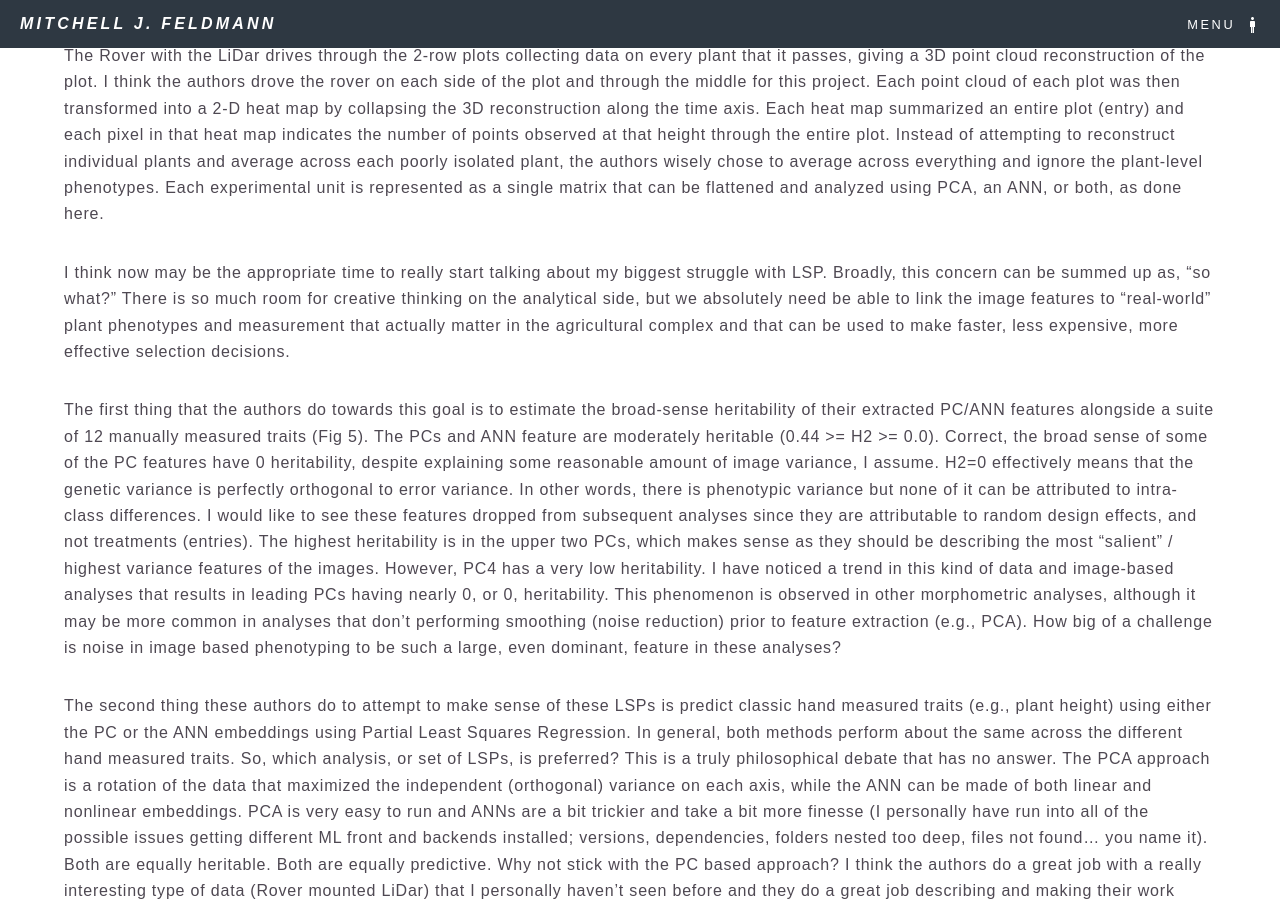
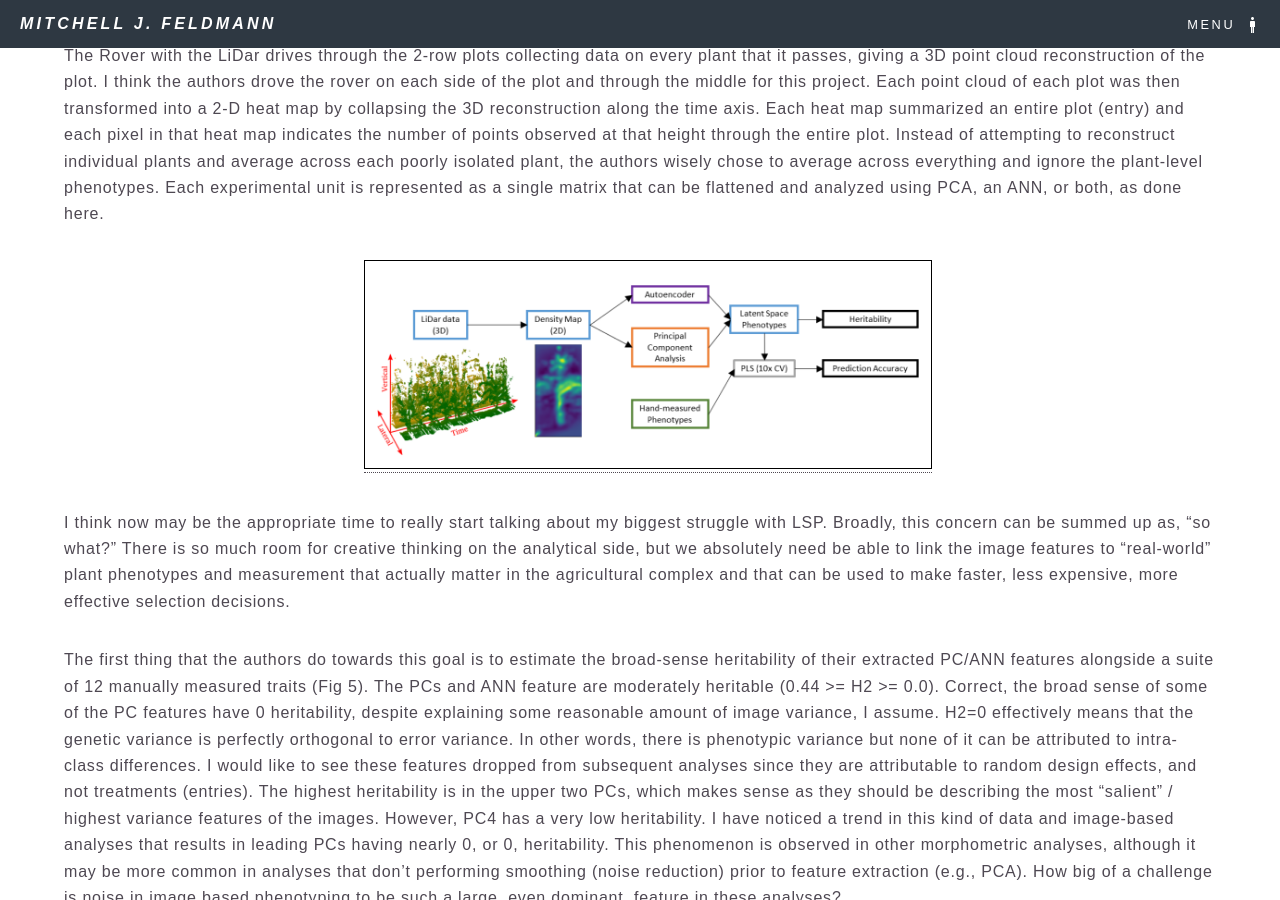
Before and after one commit to mjfeldmann/mjfeldmann.github.io, a Jekyll site: the page built from _posts/blog/2020-02-24-gageetal.markdown, in a window 1280 px wide and 900 px high, scrolled down 957 px. Built offline with Jekyll 4.4.1, drawn with Linux system fonts in a browser that asks for light colours; nearby versions of some CDN libraries; a style sheet for code colours, icons or effects is not loaded.

Commit message:
post CASS

```diff
--- a/_posts/blog/2020-02-24-gageetal.markdown
+++ b/_posts/blog/2020-02-24-gageetal.markdown
@@ -19,11 +19,19 @@ This is what I find so exciting about this paper. The author's collected 3-D LiD
 
 The Rover with the LiDar drives through the 2-row plots collecting data on every plant that it passes, giving a 3D point cloud reconstruction of the plot. I think the authors drove the rover on each side of the plot and through the middle for this project. Each point cloud of each plot was then transformed into a 2-D heat map by collapsing the 3D reconstruction along the time axis. Each heat map summarized an entire plot (entry) and each pixel in that heat map indicates the number of points observed at that height through the entire plot. Instead of attempting to reconstruct individual plants and average across each poorly isolated plant, the authors wisely chose to average across everything and ignore the plant-level phenotypes. Each experimental unit is represented as a single matrix that can be flattened and analyzed using PCA, an ANN, or both, as done here.
 
+<ul style="center">
+<center><a href="https://doi.org/10.2135/tppj2019.07.0011"><img src="/icons/gageNetwork.png" alt="In Field Licor Phenotyping" style="width:50%;height:50%;border:1px solid black"></a></center>
+</ul>
+
 I think now may be the appropriate time to really start talking about my biggest struggle with LSP. Broadly, this concern can be summed up as, "so what?" There is so much room for creative thinking on the analytical side, but we absolutely need be able to link the image features to "real-world" plant phenotypes and measurement that actually matter in the agricultural complex and that can be used to make faster, less expensive, more effective selection decisions.
 
 The first thing that the authors do towards this goal is to estimate the broad-sense heritability of their extracted PC/ANN features alongside a suite of 12 manually measured traits (Fig 5). The PCs and ANN feature are moderately heritable (0.44 >= H2 >= 0.0). Correct, the broad sense of some of the PC features have 0 heritability, despite explaining some reasonable amount of image variance, I assume. H2=0 effectively means that the genetic variance is perfectly orthogonal to error variance. In other words, there is phenotypic variance but none of it can be attributed to intra-class differences. I would like to see these features dropped from subsequent analyses since they are attributable to random design effects, and not treatments (entries).  The highest heritability is in the upper two PCs, which makes sense as they should be describing the most "salient" / highest variance features of the images. However, PC4 has a very low heritability. I have noticed a trend in this kind of data and image-based analyses that results in leading PCs having nearly 0, or 0, heritability. This phenomenon is observed in other morphometric analyses, although it may be more common in analyses that don't performing smoothing (noise reduction) prior to feature extraction (e.g., PCA). How big of a challenge is noise in image based phenotyping to be such a large, even dominant, feature in these analyses?
 
 The second thing these authors do to attempt to make sense of these LSPs is predict classic hand measured traits (e.g., plant height) using either the PC or the ANN embeddings using Partial Least Squares Regression. In general, both methods perform about the same across the different hand measured traits. So, which analysis, or set of LSPs, is preferred? This is a truly philosophical debate that has no answer. The PCA approach is a rotation of the data that maximized the independent (orthogonal) variance on each axis, while the ANN can be made of both linear and nonlinear embeddings. PCA is very easy to run and ANNs are a bit trickier and take a bit more finesse (I personally have run into all of the possible issues getting different ML front and backends installed; versions, dependencies, folders nested too deep, files not found... you name it). Both are equally heritable. Both are equally predictive. Why not stick with the PC based approach? I think the authors do a great job with a really interesting type of data (Rover mounted LiDar) that I personally haven't seen before and they do a great job describing and making their work available.
+
+<ul style="center">
+<center><a href="https://doi.org/10.2135/tppj2019.07.0011"><img src="/icons/gagePredict.png" alt="LSP Predicts Hand Measured Traits" style="width:50%;height:50%;border:1px solid black"></a></center>
+</ul>
 
 The authors discuss the cost of deploying a rover vs the cost of deploying humans for phenotyping (the rover is much cheaper) and the prediction of certain traits is quite high. But is it high enough to convince a more "traditional" agronomist or breeder to adopt a new method? One thing I would like to see, and this goes for most ag focused phenomic work, is a coincidence score of the top 10% plant height against the top 10% LSP predicted plant height, or what ever traits the LSPs are proxy for. I were to select based on the LSP prediction, am I going to be discarding and keeping the same lines as if I were to select on hand measurements? What is the difference in genetic gain made by acting directly on plant height or through a correlated LSP? This, at least, would make for a valuable follow up and I recognize that not all problems can/should be tackled in a single document.
 
```
Also changed, not shown: icons/gageNetwork.png (added), icons/gagePredict.png (added).
